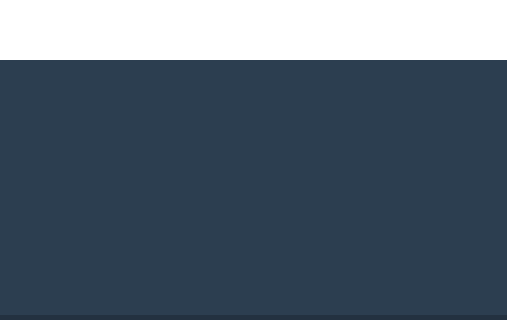
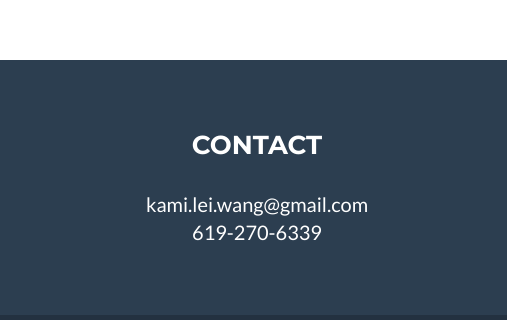
Before and after one commit to klw004/klw004.github.io, a plain HTML site: page index.html in a window 1280 px wide. Shown: the part 2742-3062 px from the top of the page, 773-1280 px from the left. Drawn offline with nearby package versions, Linux system fonts and the light colour scheme.

Commit message:
contact info

```diff
--- a/index.html
+++ b/index.html
@@ -267,11 +267,12 @@
                                 <a href="#" class="btn-social btn-outline"><i class="fa fa-fw fa-dribbble"></i></a>
                             </li> -->
                         </ul>
-                    <!-- </div>
+                    </div>
                     <div class="footer-col col-md-4">
-                        <h3>About Freelancer</h3>
-                        <p>Freelance is a free to use, open source Bootstrap theme created by <a href="http://startbootstrap.com">Start Bootstrap</a>.</p>
-                    </div> -->
+                        <h3>Contact</h3>
+                        <p>kami.lei.wang@gmail.com <br>
+                        619-270-6339</p>
+                    </div>
                 </div>
             </div>
         </div>
```
